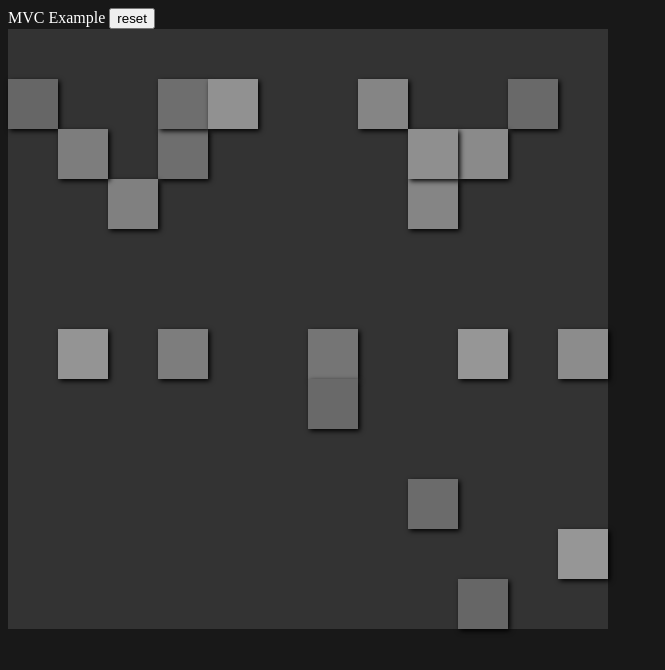
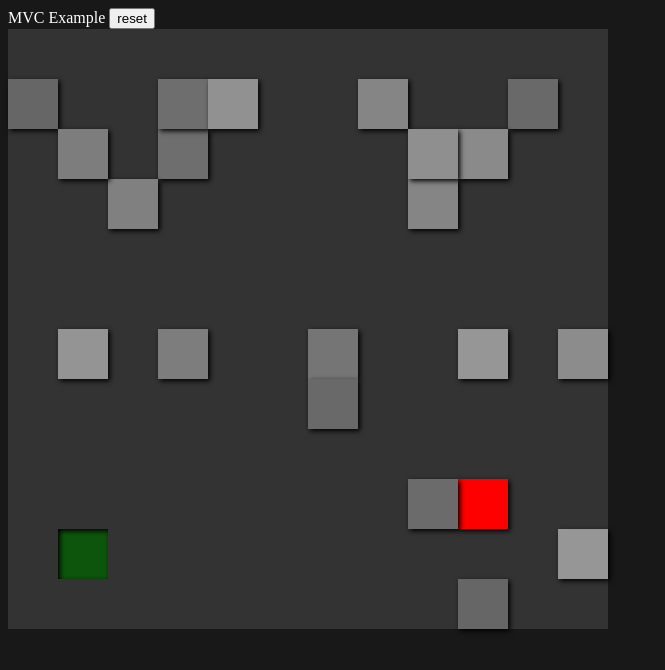
Before and after one commit to bstine06/slide-game-mvc-rewrite, a plain HTML site: page index.html in a window 1280 px wide. Shown: the whole page, without its empty margins (0-665 px from the left). Drawn offline with Linux system fonts and the light colour scheme.

Commit message:
Render Player and Finish Items in View

```diff
--- a/model.js
+++ b/model.js
@@ -30,7 +30,7 @@ export class Model {
     this.board = new Board();
   }
 
-  initialize() {
+  initialize() {``
     this.generateRandomBoard(12, 20);
   }
 }
--- a/modules/board.js
+++ b/modules/board.js
@@ -6,6 +6,8 @@ export class Board {
     this.countObstacles;
     this.obstacles = [];
     this.resetToThisState;
+    this.player;
+    this.finish;
   }
   generateRandomBoard(size, countObstacles) {
     this.size = size;
--- a/style.css
+++ b/style.css
@@ -21,3 +21,24 @@ body {
   animation-duration: 0.3s;
   animation-timing-function: linear;
 }
+
+.player {
+  width: 10%;
+  height: 10%;
+  background-color: red;
+  position: absolute;
+  left:0%;
+  top:0%;
+  transition: all 0.3s ease;
+  box-shadow: 2px 2px 5px black ;
+}
+
+.finish {
+  width: 10%;
+  height: 10%;
+  background-color: hsl(120, 74%, 19%);
+  position: absolute;
+  left:0%;
+  top:0%;
+  box-shadow: 2px 2px 5px black inset;
+}
--- a/view.js
+++ b/view.js
@@ -3,6 +3,7 @@ export class View {
     this.controller = controller;
     this.eventDispatcher = eventDispatcher;
     this.gameContainer;
+    this.playerNode;
     this.renderContainer();
   }
 
@@ -23,19 +24,34 @@ export class View {
   renderBoard(board) {
     this.clearBoard();
     console.log('View: rendering board...');
+    console.log(board);
     const sizingFactor = 100/board.size;
+    //render obstacles
     board.obstacles.forEach(obstacle => {
       const obstacleNode = document.createElement('div');
       obstacleNode.classList.add('obstacle');
-      obstacleNode.style.height = sizingFactor + '%';
-      obstacleNode.style.width = sizingFactor + '%';
-      obstacleNode.style.top = obstacle.getY() * sizingFactor + '%';
-      obstacleNode.style.left = obstacle.getX() * sizingFactor + '%';
       let lightness = Math.floor(Math.random() * 20 + 40);
       obstacleNode.style.backgroundColor = `hsl(0,0%,${lightness}%)`;
       obstacleNode.style.zIndex = Math.floor(Math.random()*board.countObstacles + 3);
+      this.renderNodeSizeAndPosition(obstacleNode, sizingFactor, obstacle.getX(), obstacle.getY());
       this.gameContainer.appendChild(obstacleNode);
     });
+    //render player
+    this.playerNode = document.createElement('div');
+    this.playerNode.classList.add('player');
+    this.renderNodeSizeAndPosition(this.playerNode, sizingFactor, board.player.getX(), board.player.getY());
+    //render finish
+    const finishNode = document.createElement('div');
+    finishNode.classList.add('finish');
+    this.renderNodeSizeAndPosition(finishNode, sizingFactor, board.finish.getX(), board.finish.getY());
+  }
+
+  renderNodeSizeAndPosition(node, sizingFactor, x, y) {
+    node.style.height = sizingFactor + '%';
+    node.style.width = sizingFactor + '%';
+    node.style.left = x * sizingFactor + '%';
+    node.style.top = y * sizingFactor + '%';
+    this.gameContainer.appendChild(node);
   }
 
   clearBoard() {
```
